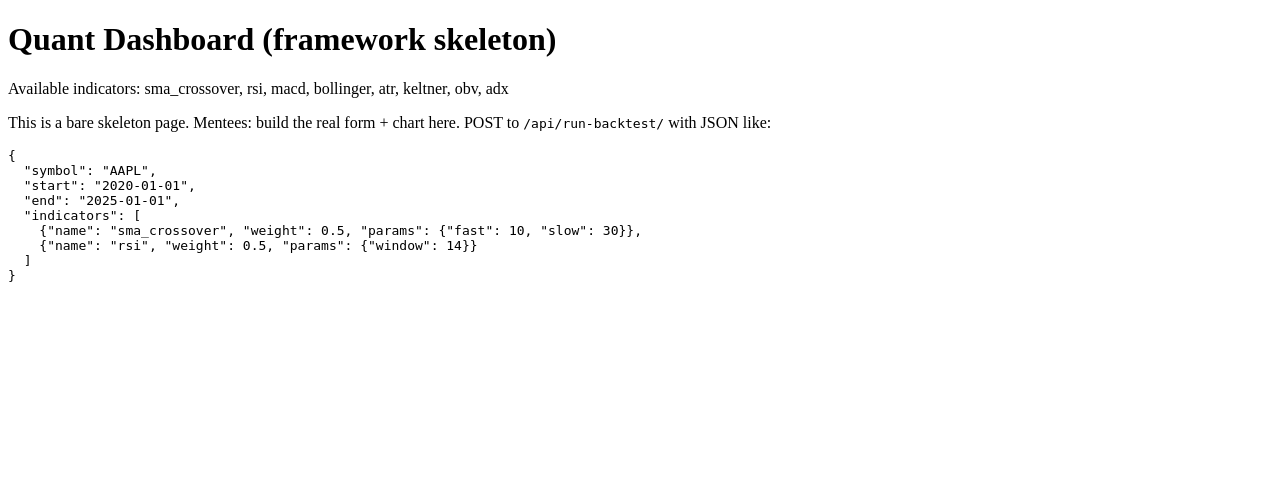
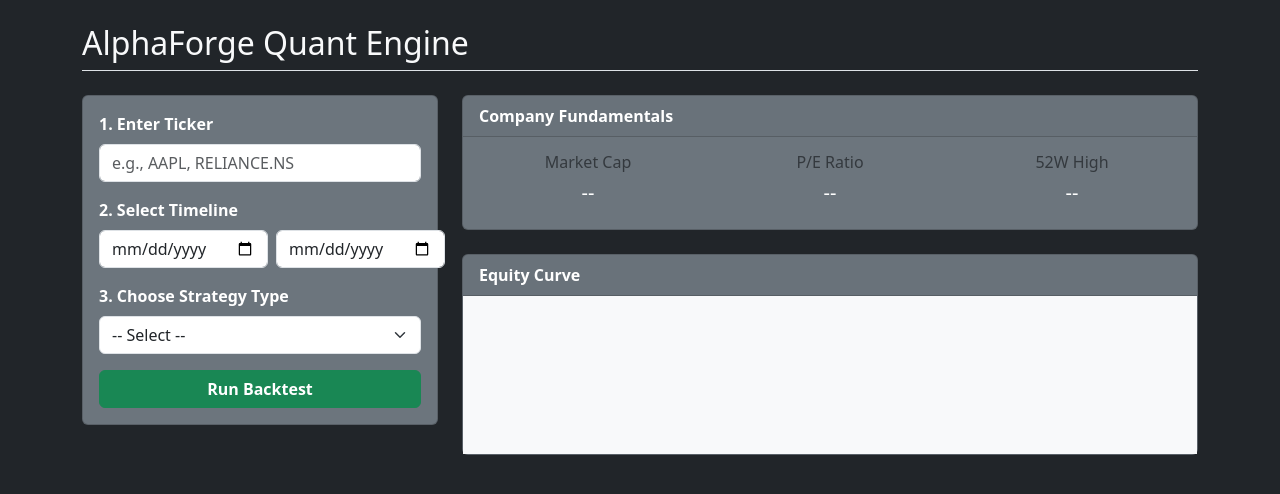
Before and after one commit to vidiltk/AlphaForge, a Django app: page / in a window 1280 px wide. Shown: the top 494 px of the page. Run offline with Django 5.2, Linux system fonts and the light colour scheme.

Commit message:
Update index.html

```diff
--- a/dashboard/templates/dashboard/index.html
+++ b/dashboard/templates/dashboard/index.html
@@ -1,26 +1,143 @@
 <!DOCTYPE html>
-<html>
+<html lang="en">
 <head>
-    <meta charset="utf-8">
-    <title>Quant Dashboard — Framework Skeleton</title>
+    <meta charset="UTF-8">
+    <meta name="viewport" content="width=device-width, initial-scale=1.0">
+    <title>AlphaForge Dashboard</title>
+    <!-- Bootstrap CSS for Dark Mode Quant UI -->
+    <link href="https://cdn.jsdelivr.net/npm/bootstrap@5.3.0/dist/css/bootstrap.min.css" rel="stylesheet">
+    <!-- Chart.js for Equity Curve -->
+    <script src="https://cdn.jsdelivr.net/npm/chart.js"></script>
 </head>
-<body>
-    <h1>Quant Dashboard (framework skeleton)</h1>
-    <p>Available indicators: {{ indicators|join:", " }}</p>
-    <p>
-        This is a bare skeleton page. Mentees: build the real form + chart
-        here. POST to <code>/api/run-backtest/</code> with JSON like:
-    </p>
-    <pre>
-{
-  "symbol": "AAPL",
-  "start": "2020-01-01",
-  "end": "2025-01-01",
-  "indicators": [
-    {"name": "sma_crossover", "weight": 0.5, "params": {"fast": 10, "slow": 30}},
-    {"name": "rsi", "weight": 0.5, "params": {"window": 14}}
-  ]
-}
-    </pre>
+<body class="bg-dark text-light">
+
+<div class="container mt-4">
+    <h2 class="mb-4 border-bottom pb-2">AlphaForge Quant Engine</h2>
+
+    <div class="row">
+        <!-- LEFT PANEL: Inputs -->
+        <div class="col-md-4">
+            <div class="card bg-secondary text-white mb-4">
+                <div class="card-body">
+                    <form id="backtestForm">
+
+                        <!-- 1. Ticker Input -->
+                        <div class="mb-3">
+                            <label class="form-label fw-bold">1. Enter Ticker</label>
+                            <input type="text" class="form-control" id="ticker" placeholder="e.g., AAPL, RELIANCE.NS" required>
+                        </div>
+
+                        <!-- 2. Timeline Input -->
+                        <div class="mb-3">
+                            <label class="form-label fw-bold">2. Select Timeline</label>
+                            <div class="d-flex gap-2">
+                                <input type="date" class="form-control" id="startDate" required>
+                                <input type="date" class="form-control" id="endDate" required>
+                            </div>
+                        </div>
+
+                        <!-- 3. Strategy Selection -->
+                        <div class="mb-3">
+                            <label class="form-label fw-bold">3. Choose Strategy Type</label>
+                            <select class="form-select" id="strategyType" onchange="toggleStrategyInputs()">
+                                <option value="none">-- Select --</option>
+                                <option value="ml">Machine Learning</option>
+                                <option value="indicator">Technical Indicators</option>
+                            </select>
+                        </div>
+
+                        <!-- Dynamic: ML Model Dropdown -->
+                        <div id="mlInputs" class="mb-3" style="display: none;">
+                            <label class="form-label">Select ML Model</label>
+                            <select class="form-select" id="mlModel">
+                                <option value="random_forest">Random Forest</option>
+                                <option value="lightgbm">LightGBM</option>
+                                <option value="xgboost">XGBoost</option>
+                                <option value="linear">Linear Regression</option>
+                                <option value="ridge">Ridge Regression</option>
+                                <option value="lasso">Lasso Regression</option>
+                            </select>
+                        </div>
+
+                        <!-- Dynamic: Indicator Inputs -->
+                        <div id="indicatorInputs" class="mb-3" style="display: none;">
+                            <label class="form-label">Select Indicators & Weights</label>
+                            <div class="input-group mb-2">
+                                <span class="input-group-text">RSI</span>
+                                <input type="number" class="form-control" placeholder="Weight (e.g. 0.4)">
+                            </div>
+                            <div class="input-group mb-2">
+                                <span class="input-group-text">MACD</span>
+                                <input type="number" class="form-control" placeholder="Weight (e.g. 0.6)">
+                            </div>
+                        </div>
+
+                        <button type="submit" class="btn btn-success w-100 fw-bold">Run Backtest</button>
+                    </form>
+                </div>
+            </div>
+        </div>
+
+        <!-- RIGHT PANEL: Outputs -->
+        <div class="col-md-8">
+
+            <!-- Fundamentals Panel -->
+            <div class="row mb-4">
+                <div class="col-12">
+                    <div class="card bg-secondary text-white">
+                        <div class="card-header fw-bold">Company Fundamentals</div>
+                        <div class="card-body">
+                            <div class="row text-center" id="fundamentalsPanel">
+                                <div class="col-4">
+                                    <h6 class="text-muted">Market Cap</h6>
+                                    <h5 id="marketCap">--</h5>
+                                </div>
+                                <div class="col-4">
+                                    <h6 class="text-muted">P/E Ratio</h6>
+                                    <h5 id="peRatio">--</h5>
+                                </div>
+                                <div class="col-4">
+                                    <h6 class="text-muted">52W High</h6>
+                                    <h5 id="fiftyTwoHigh">--</h5>
+                                </div>
+                            </div>
+                        </div>
+                    </div>
+                </div>
+            </div>
+
+            <!-- Equity Curve Chart -->
+            <div class="card bg-secondary text-white">
+                <div class="card-header fw-bold">Equity Curve</div>
+                <div class="card-body bg-light">
+                    <!-- Chart goes here -->
+                    <canvas id="equityChart" height="120"></canvas>
+                </div>
+            </div>
+
+        </div>
+    </div>
+</div>
+
+<!-- JavaScript to handle UI toggles -->
+<script>
+    function toggleStrategyInputs() {
+        const strategyType = document.getElementById("strategyType").value;
+        const mlInputs = document.getElementById("mlInputs");
+        const indicatorInputs = document.getElementById("indicatorInputs");
+
+        if (strategyType === "ml") {
+            mlInputs.style.display = "block";
+            indicatorInputs.style.display = "none";
+        } else if (strategyType === "indicator") {
+            mlInputs.style.display = "none";
+            indicatorInputs.style.display = "block";
+        } else {
+            mlInputs.style.display = "none";
+            indicatorInputs.style.display = "none";
+        }
+    }
+</script>
+
 </body>
 </html>
```
